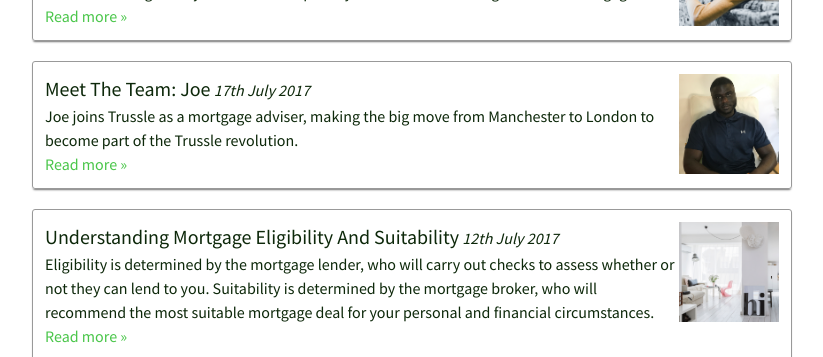
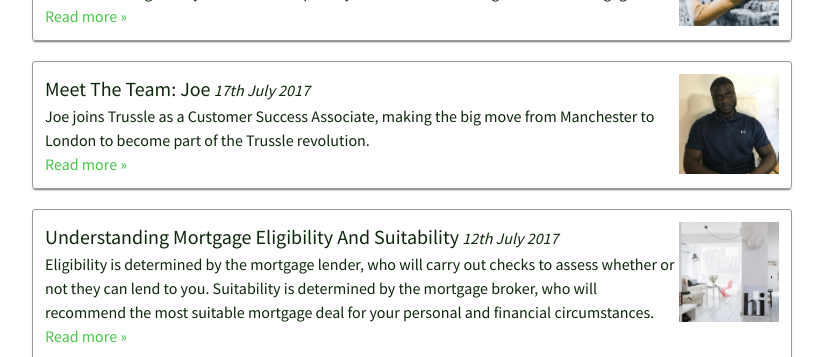
Before and after one commit to olitrussle/blog, a Jekyll site: the page built from index.html, in a window 1280 px wide and 900 px high, scrolled down 511 px, cut to the strip 154-511 px from the top of the window. Shown: the whole strip, without its empty margins (228-1051 px from the left). Built offline with Jekyll 4.4.1, drawn with Linux system fonts in a browser that asks for light colours; comment, search, counter and statistics services are not loaded.

Commit message:
Update 2017-07-17-meet-the-team-joe-m.md

```diff
--- a/_posts/2017-07-17-meet-the-team-joe-m.md
+++ b/_posts/2017-07-17-meet-the-team-joe-m.md
@@ -3,8 +3,8 @@
 layout: post
 title: 'Meet The Team: Joe'
 excerpt: >-
-  Joe joins Trussle as a mortgage adviser, making the big move from Manchester
-  to London to become part of the Trussle revolution.
+  Joe joins Trussle as a Customer Success Associate, making the big move from
+  Manchester to London to become part of the Trussle revolution.
 thumbnail_filename: MeetJoeMSquare.jpg
 author: Lydia Bower
 date: '2017-07-17 T00:00:00.000Z'
```
